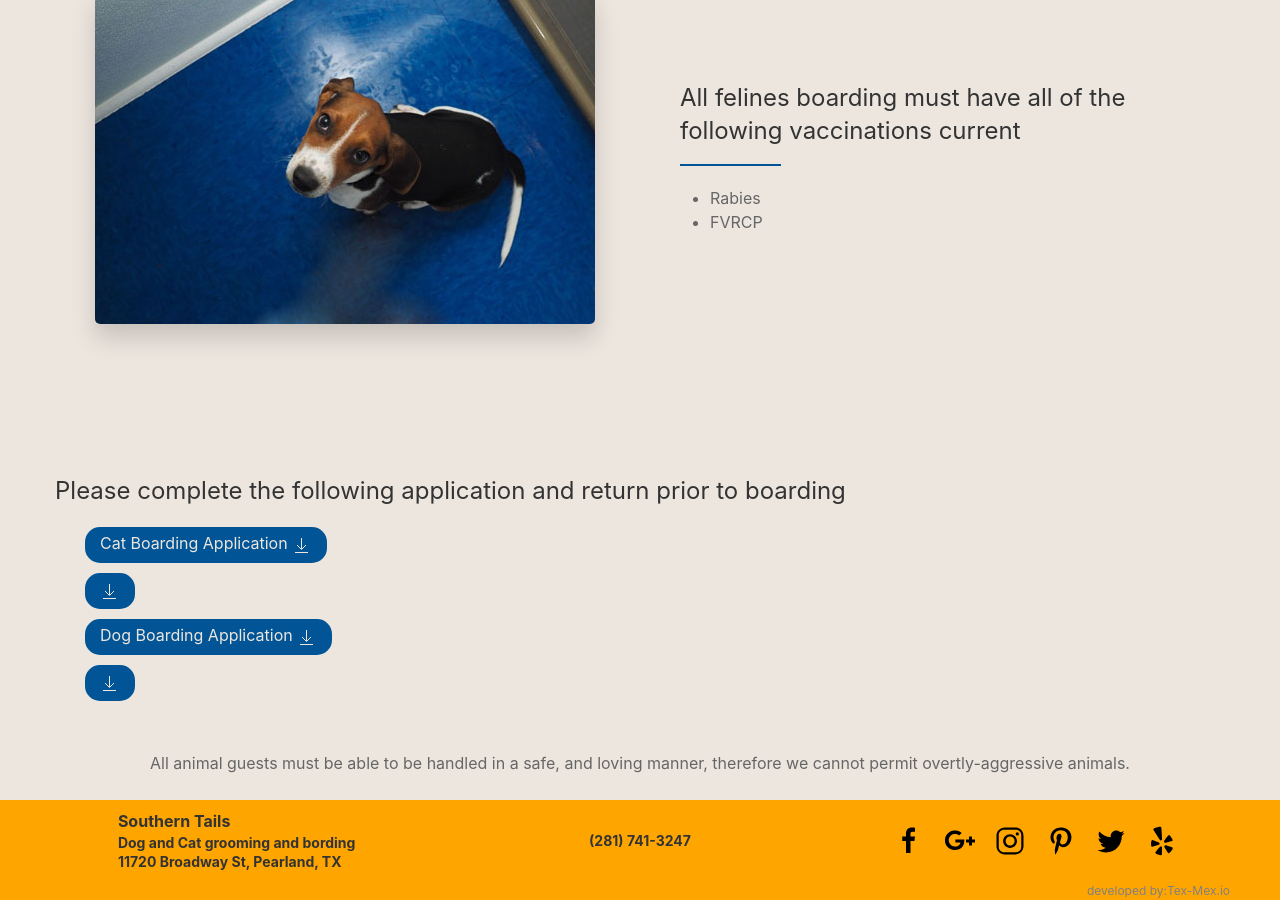
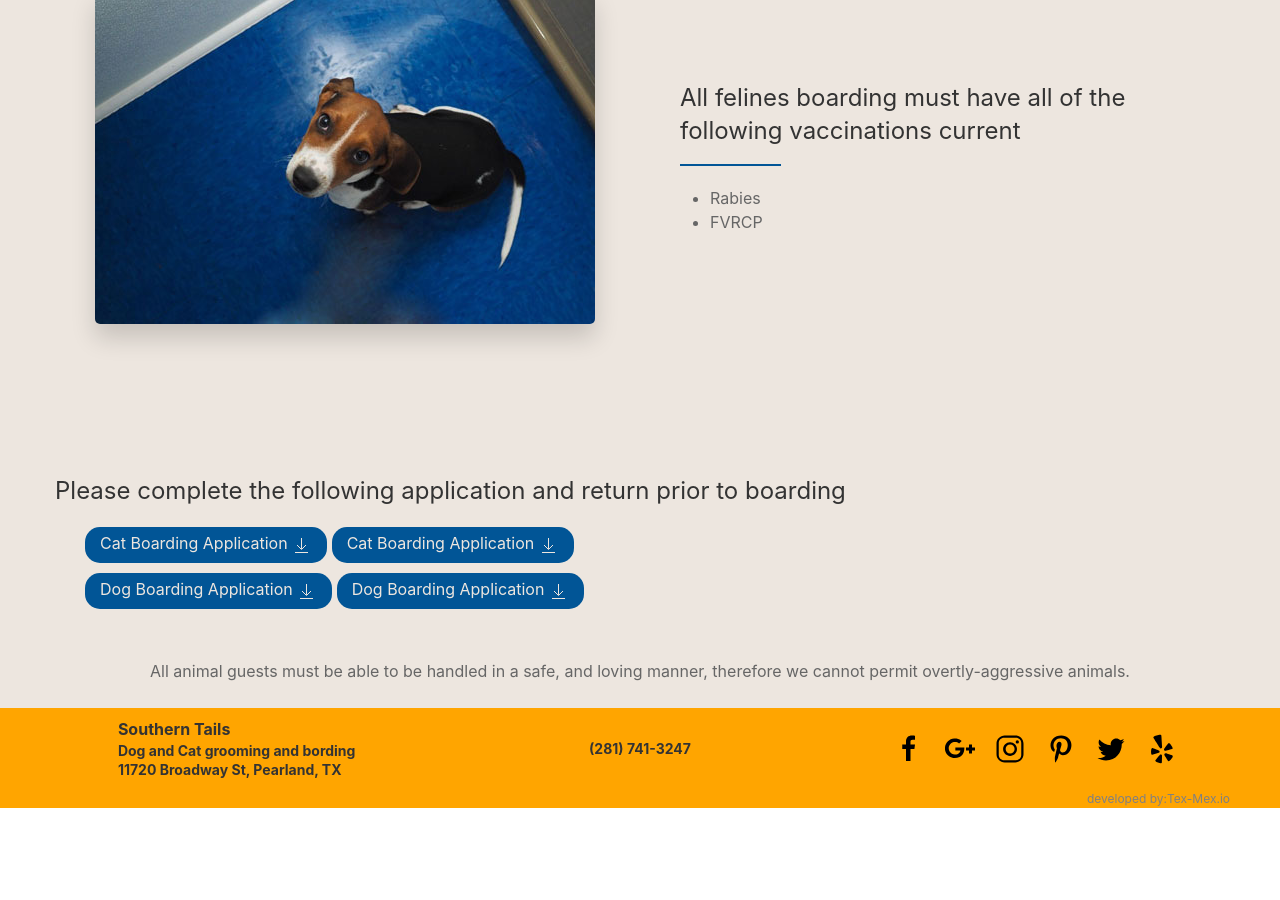
Before and after one commit to TechMex-io/southernTails, a Jekyll site: the page built from boarding.md, in a window 1280 px wide and 900 px high, scrolled down 2602 px. Built offline with Jekyll 4.4.1, drawn with Linux system fonts in a browser that asks for light colours; after the commit the page ends 3410 px from its top, so only the background shows below that.

Commit message:
fixing links

```diff
--- a/_layouts/service.html
+++ b/_layouts/service.html
@@ -90,13 +90,11 @@ layout: default
           <!-- List of links-->
           <div class="uk-width-1-1@s">
             <h3>{{ page.body_heading_links }}</h3>
-            <ul style="list-style-type: none;">
-              {% for items in page.body_desc_links %}
-             <li>
-               <a class="downLoadLink" uk-icon="download" href="{{items.desc_links}}">
+            <ul style="list-style-type: none;">{% for items in page.body_desc_links %}
+             <li>{% for url in page.body_desc_urls %}
+               <a class="downLoadLink" uk-icon="download" href="{{url.desc_url}}">
                 {{ items.desc_links }}
-              </a>
-            </li>
+              </a>{% endfor %}</li>
                 {% endfor %}
             </ul>
           </div>
--- a/boarding.md
+++ b/boarding.md
@@ -43,8 +43,9 @@ body_desc_4:
 body_heading_links : Please complete the following application and return prior to boarding
 body_desc_links:
   - desc_links: Cat Boarding Application
+  - desc_links: Dog Boarding Application
+body_desc_urls:
   - desc_url: http://georgeramirezphotography.com/
-  - desc_links: Dog Boarding Application
   - desc_url: http://tech-mex.io/
 
 
```
